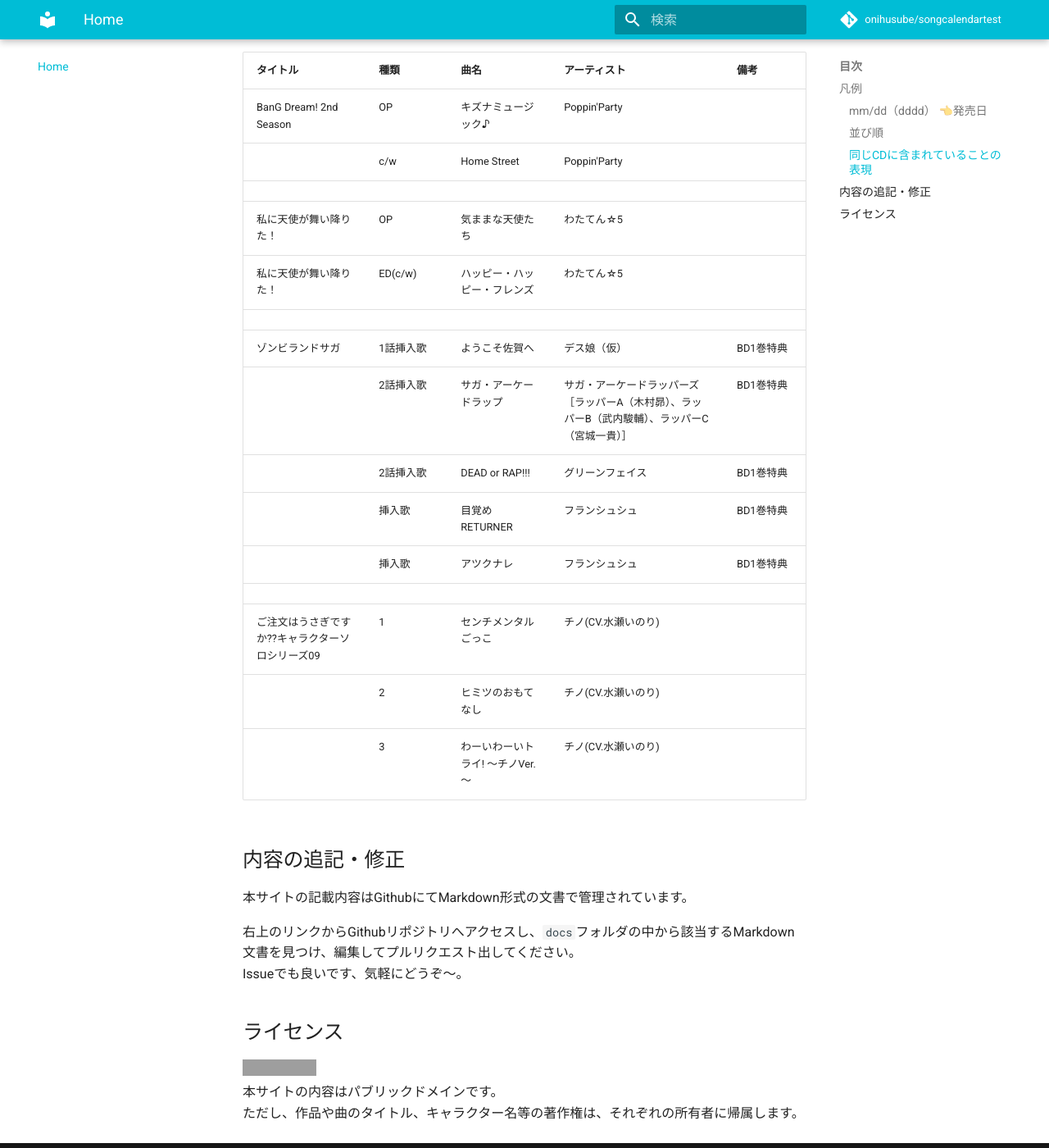
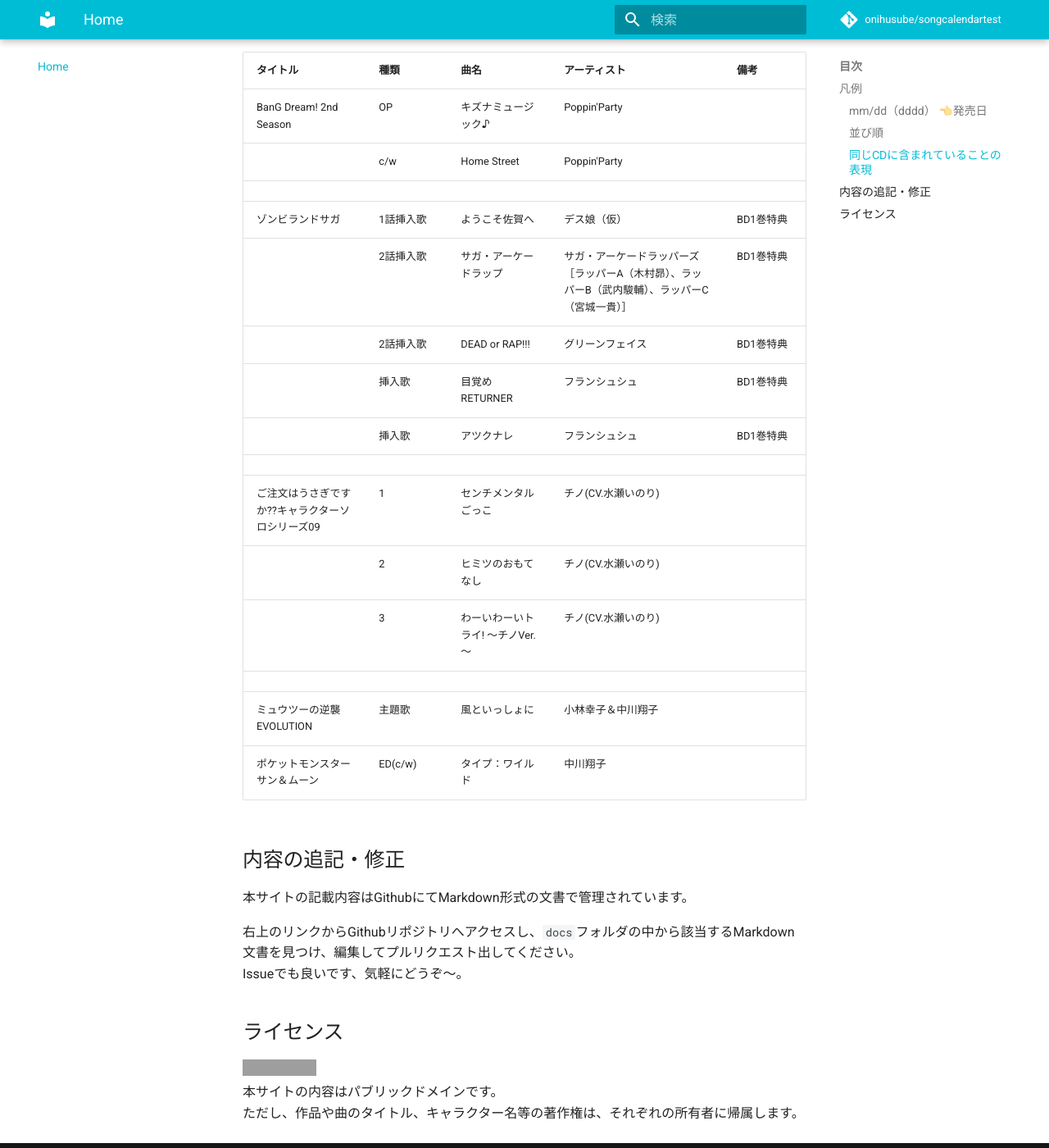
Before and after one commit to onihusube/songcalendartest, an MkDocs documentation site: the page built from docs/index.md, in a window 1280 px wide and 1400 px high, scrolled down 1313 px. Shown: the whole window at 82% size. Built offline with MkDocs 1.6.1 and Material for MkDocs 9.7.7, drawn with Linux system fonts in a browser that asks for light colours; comment, search, counter and statistics services are not loaded; grey boxes are pictures that could not be loaded.

Commit message:
Update index.md

```diff
--- a/docs/index.md
+++ b/docs/index.md
@@ -45,9 +45,6 @@
 | BanG Dream! 2nd Season              | OP  | キズナミュージック♪   | Poppin'Party |     |     |
 |                                     | c/w | Home Street  | Poppin'Party |     |     |
 ||||||
-| 私に天使が舞い降りた！                                              | OP       | 気ままな天使たち                        | わたてん☆5                                                                               |        |     |
-| 私に天使が舞い降りた！                                              | ED(c/w)  | ハッピー・ハッピー・フレンズ                  | わたてん☆5                                                                               |        |     |
-||||||
 | ゾンビランドサガ                            | 1話挿入歌 | ようこそ佐賀へ                                       | デス娘（仮）                                            | BD1巻特典   |     |
 |                             | 2話挿入歌 | サガ・アーケードラップ                                   | サガ・アーケードラッパーズ［ラッパーA（木村昴）、ラッパーB（武内駿輔）、ラッパーC（宮城一貴）］ | BD1巻特典   |     |
 |                             | 2話挿入歌 | DEAD or RAP!!!                                | グリーンフェイス                                          | BD1巻特典   |     |
@@ -57,6 +54,9 @@
 | ご注文はうさぎですか??キャラクターソロシリーズ09                       |  1   | センチメンタルごっこ                 | チノ(CV.水瀬いのり)          |     |     |
 |                                                  |   2  | ヒミツのおもてなし                  | チノ(CV.水瀬いのり)          |     |     |
 |                                                  |   3  | わーいわーいトライ! ～チノVer.～        | チノ(CV.水瀬いのり)          |     |     |
+||||||
+| ミュウツーの逆襲 EVOLUTION                                           | 主題歌           | 風といっしょに           | 小林幸子＆中川翔子                                |     |
+| ポケットモンスターサン＆ムーン                                              | ED(c/w)       | タイプ：ワイルド          | 中川翔子                                     |     |
 
 ## 内容の追記・修正
 
```
